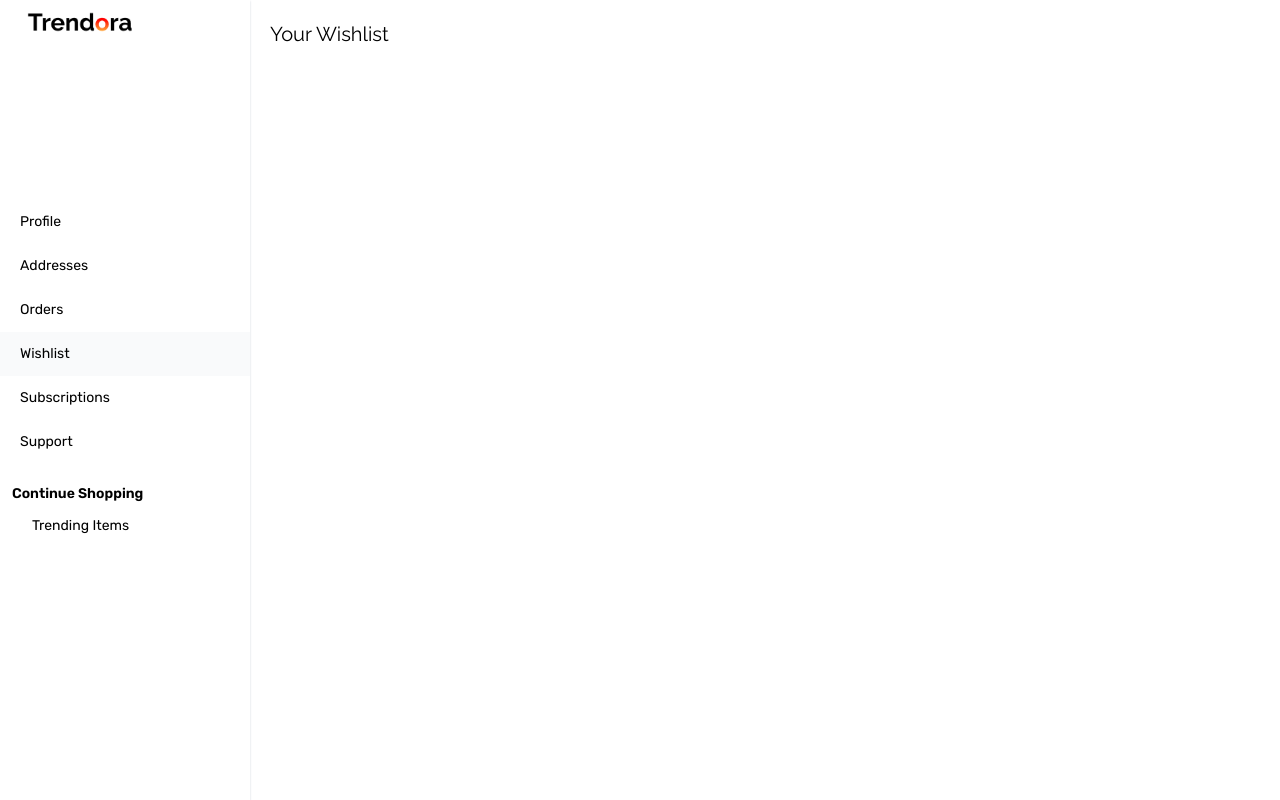
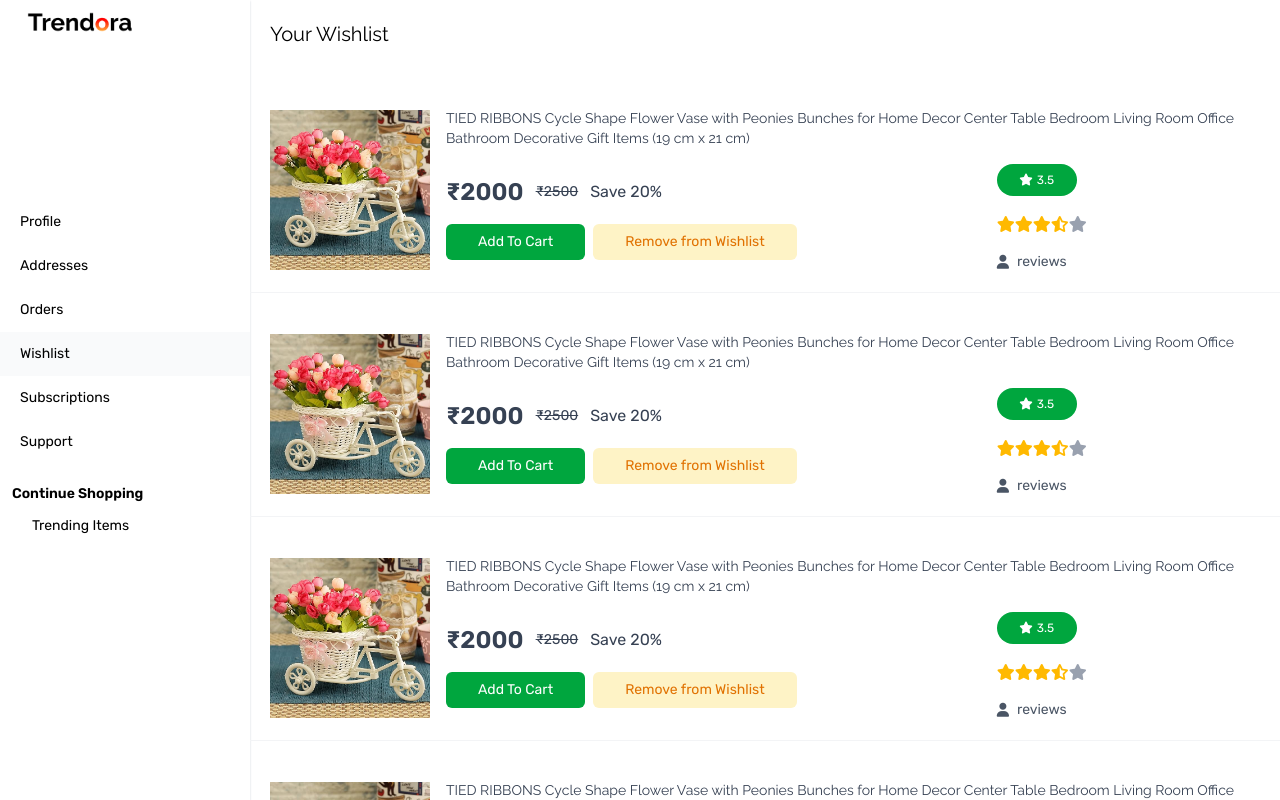
Before and after one commit to adi-mws/Trendora, a React (Vite) app in the folder client/: page /account/wishlist in a window 1280 px wide. Built offline with nearby package versions, Linux system fonts and the light colour scheme.

Commit message:
Added new features

```diff
--- a/client/src/components/cards/ProductCardList.jsx
+++ b/client/src/components/cards/ProductCardList.jsx
@@ -1,9 +1,43 @@
 import React from 'react'
 
-export default function ProductCardList({product}) {
+export default function ProductCardList({ product }) {
   return (
-    <div className='product-card-list'>
+    <div className='product-card-list flex p-5 gap-4 shadow-2xs shadow-gray-100'>
+      <div className='img-part flex items-center justify-center'>
+        <img src={product?.image} alt="product-image" className='text-xs min-w-40 h-40' />
+      </div>
+      <div className='product-details-container text-gray-700 flex-col flex gap-4'>
+        <p className="product-name text-sm font-primary">{product?.name}</p>
+        <div className="flex flex-col lg:flex-row lg:items-center w-full gap-5 lg:gap-30 xl:gap-50">
+          <div className='product-details flex flex-col gap-4 order-2 lg:order-0'>
+            <div className="pricing-section flex items-center gap-3">
+              <p className="product-name text-2xl font-semibold">&#8377;{product?.price}</p>
+              <p className="product-name text-sm line-through">&#8377;{product.mrp}</p>
+              <p className="product-name text-md">Save {product.discount}</p>
+            </div>
+            <div className="controls flex gap-2 items-center">
+              <button className='px-8 py-2 rounded-md text-sm bg-green-600 hover:bg-green-700 text-white transition duation-300'>Add To Cart</button>
+              <button className='px-8 py-2 rounded-md text-sm bg-amber-100 text-amber-600 hover:outline-1 hover:outline-amber-500 transition duration-300'>Remove from Wishlist</button>
+            </div>
+          </div>
 
-    </div>
+          <div className='rating-delivery-info gap-5 flex flex-row lg:flex-col'>
+            <span className='rounded-full py-2 text-white bg-green-600 text-xs flex gap-1 w-20 justify-center items-center'><i className="fas fa-star"> </i>{product?.rating}</span>
+
+            <div className="product-rating flex items-center">
+
+              {[1, 2, 3, 4, 5].map((count, index) => (
+                product.rating >= count ?
+                  <i key={index} className="fas fa-star text-amber-400"></i>
+                  : count > product.rating && Math.ceil(product?.rating) == count ? <i key={index} className="fas fa-star-half-stroke text-amber-400"></i> : <i key={index} className="fas fa-star text-gray-400"></i>
+              ))}
+            </div>
+            <div className="product-reviews text-sm text-gray-600 flex items-center gap-2"><i class="fa-solid fa-user"></i> {product.reviews} reviews</div>
+          </div>
+
+        </div>
+
+      </div>
+    </div >
   )
 }
--- a/client/src/components/customer/CustomerOrders.jsx
+++ b/client/src/components/customer/CustomerOrders.jsx
@@ -227,7 +227,7 @@
         : orders.filter((item) =>
           item._id.startsWith(searchValue) ||
           item.products.some((product) =>
-            product.name.startsWith(searchValue)
+            product.name,toLowerCase().includes(searchValue.toLowerCase())
           )
         )
     );
--- a/client/src/components/customer/CustomerWishlist.jsx
+++ b/client/src/components/customer/CustomerWishlist.jsx
@@ -1,19 +1,66 @@
-import React, { useState } from 'react'
+import React, { useEffect, useState } from 'react'
 import ProductCardList from '../cards/ProductCardList';
 
 export default function CustomerWishlist() {
   const [wishlist, setWishlist] = useState([]);
+  const product_items = [
+
+    {
+      name: 'TIED RIBBONS Cycle Shape Flower Vase with Peonies Bunches for Home Decor Center Table Bedroom Living Room Office Bathroom Decorative Gift Items (19 cm x 21 cm)',
+      price: 2000,
+      mrp: 2500,
+      discount: '20%',
+      image: '/imgs/cycle-decoration.jpg',
+      rating: 3.5,
+      wishlist: false
+    },
+    {
+      name: 'TIED RIBBONS Cycle Shape Flower Vase with Peonies Bunches for Home Decor Center Table Bedroom Living Room Office Bathroom Decorative Gift Items (19 cm x 21 cm)',
+      price: 2000,
+      mrp: 2500,
+      discount: '20%',
+      image: '/imgs/cycle-decoration.jpg',
+      rating: 3.5,
+      wishlist: false
+    },
+    {
+      name: 'TIED RIBBONS Cycle Shape Flower Vase with Peonies Bunches for Home Decor Center Table Bedroom Living Room Office Bathroom Decorative Gift Items (19 cm x 21 cm)',
+      price: 2000,
+      mrp: 2500,
+      discount: '20%',
+      image: '/imgs/cycle-decoration.jpg',
+      rating: 3.5,
+      wishlist: false
+    },
+    {
+      name: 'TIED RIBBONS Cycle Shape Flower Vase with Peonies Bunches for Home Decor Center Table Bedroom Living Room Office Bathroom Decorative Gift Items (19 cm x 21 cm)',
+      price: 2000,
+      mrp: 2500,
+      discount: '20%',
+      image: '/imgs/cycle-decoration.jpg',
+      rating: 3.5,
+      wishlist: false
+    },
+  ]
+  useEffect(() => {
+    setWishlist(product_items);
+  }, [])
 
   return (
     <div className='CustomerWishlist flex flex-col gap-5'>
       <div className="head flex p-5 items-center">
         <p className="title font-primary text-xl">Your Wishlist</p>
-        {wishlist.map((product, index)  => (
-          <ProductCardList product={product} />
-        ))}
+
+
+
       </div>
 
-      <div className="flex flex-col"></div>
+      <div className="wishlist-container flex flex-col gap-5">
+
+          {wishlist.map((product, index) => (
+            <ProductCardList product={product} />
+          ))}
+        </div>
     </div>
   )
 }
--- a/client/src/components/primary/Header.jsx
+++ b/client/src/components/primary/Header.jsx
@@ -7,7 +7,7 @@
 
             <div className="LogoSection"><img src="/imgs/logo.png" className='w-40 max-w-none' alt="" /></div>
             <div className="NavItemsSection flex gap-2 justify-around items-center sm:w-200">
-                <div className="nav-links hidden items-center gap-10 text-xs md:flex">
+                <div className="nav-links hidden items-center gap-10 text-sm md:flex">
                     <Link to="" className='lg:flex hidden hover:underline'>Our Policies</Link>
                     <Link to="" className='lg:flex hidden hover:underline'>Our Story</Link>
                     <Link to="" className='md:flex hidden hover:underline'>Orders</Link>
--- a/client/src/components/primary/NotFound.jsx
+++ b/client/src/components/primary/NotFound.jsx
@@ -2,9 +2,9 @@
 
 export default function NotFound({ item }) {
     return (
-        <div className='w-full h-screen flex items-center flex-col gap-5 justify-center'>
-            <img src="/imgs/not-found.png" alt="not-found" />
-            <p className="text font-primary">{item} Not Found</p>
+        <div className='w-full h-full mt-10 flex items-center flex-col gap-5 justify-center'>
+            <img src="/imgs/not-found.png" alt="not-found" className='text-xs w-80 h-80' />
+            <p className="text font-primary text-xl text-gray-700">{item} Not Found</p>
         </div>
     )
 }
--- /dev/null
+++ b/client/src/pages/ProductDetailPage.jsx
@@ -0,0 +1,14 @@
+import React from 'react'
+
+export default function ProductDetailPage() {
+  return (
+    <div className='product'>
+        <div className="product-left flex flex-col">
+
+        </div>
+        <div className="product-right flex flex-col">
+
+        </div>
+    </div>
+  )
+}
```
Also changed, not shown: client/src/pages/ProductsPage.jsx (added).
